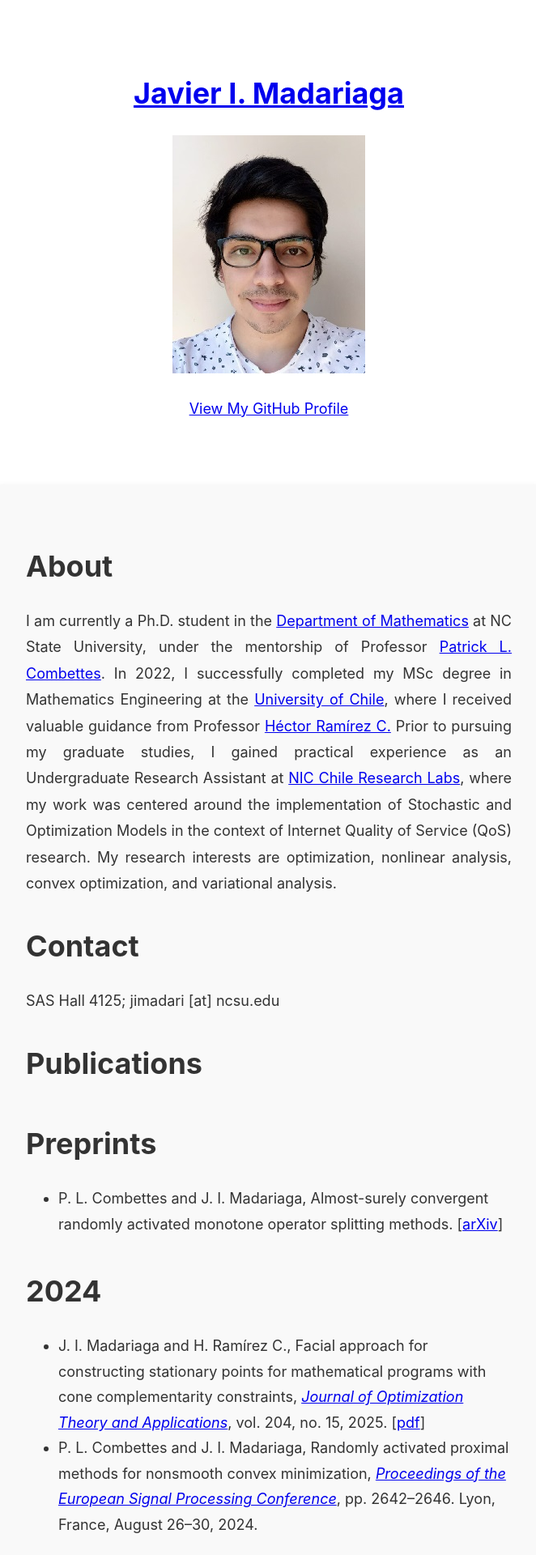
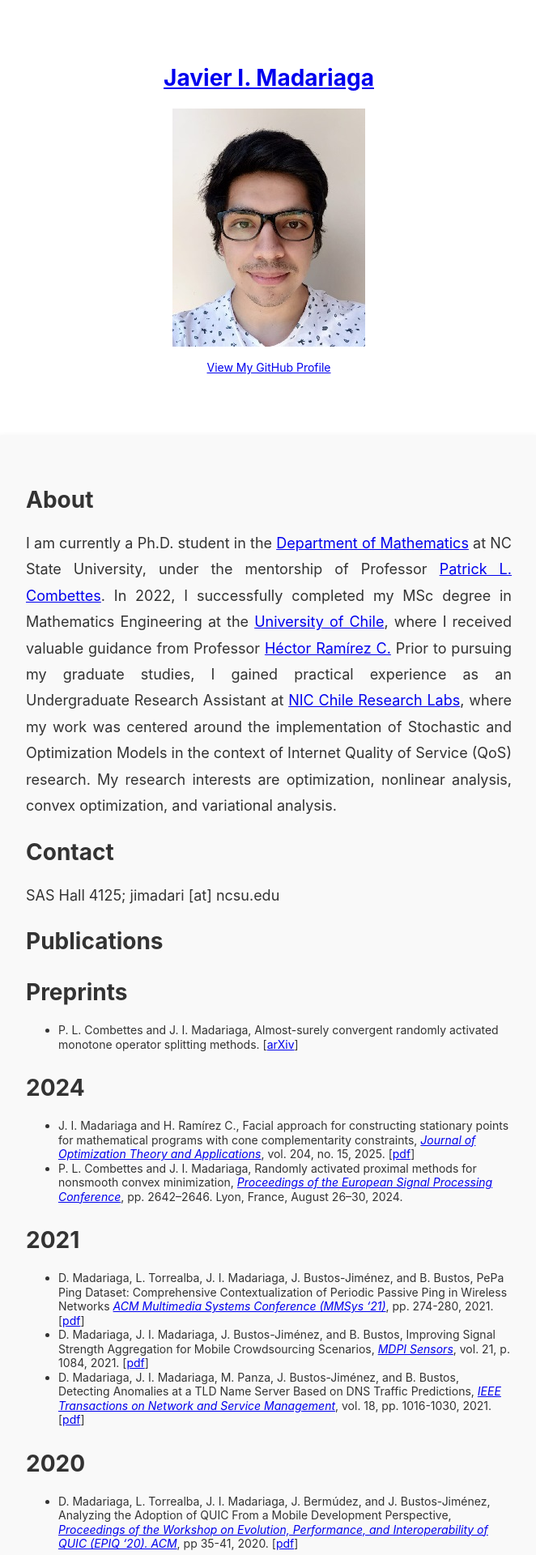
Before and after one commit to jmadariagar/jmadariagar.github.io, a Jekyll site: the page built from index.md, in a window 1280 px wide. Shown: the top 1920 px of the page at 81% size, without its empty margins (308-970 px from the left). Built offline with Jekyll 4.4.1, drawn with Linux system fonts in a browser that asks for light colours; our own code applies the rules of GitHub Pages for plain Markdown files; a script that is not in the unit is left out; the repository's description, which GitHub fills in, is left out.

Commit message:
Update style.css

```diff
--- a/assets/css/style.css
+++ b/assets/css/style.css
@@ -44,8 +44,8 @@ footer {
 /* General Reset */
 body {
     font-family: 'Inter', 'Arial', sans-serif;
-    font-size: 18px;
-    line-height: 1.75;
+    font-size: 14px;
+    line-height: 1.25;
     color: #333;  /* Dark gray for text */
     margin: 0;
     padding: 0;
```
